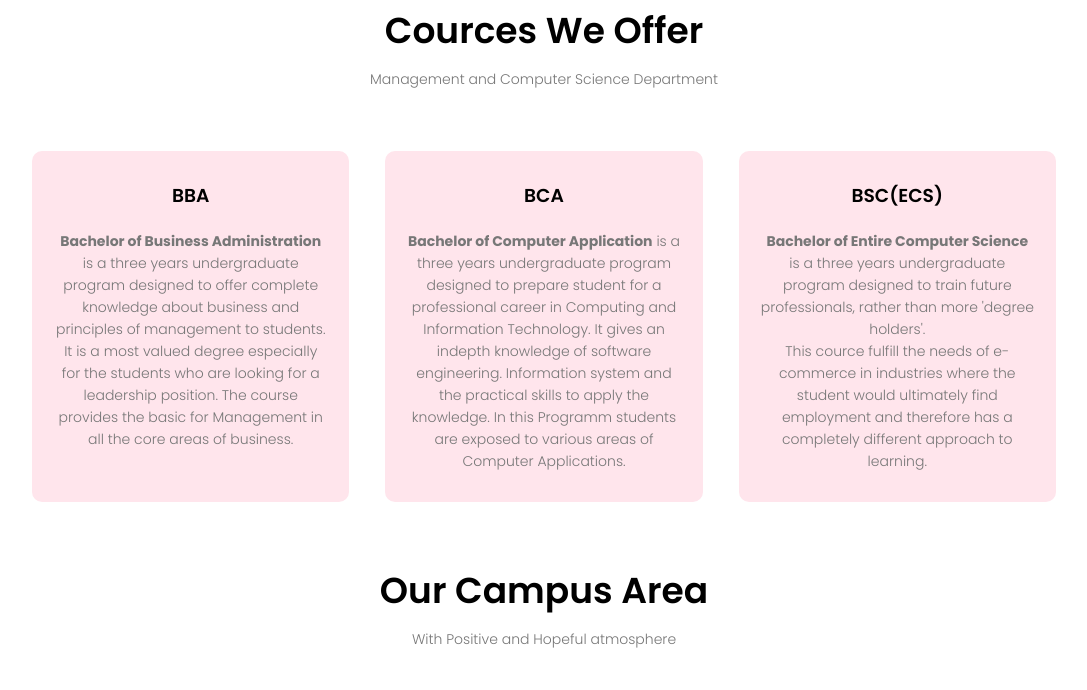
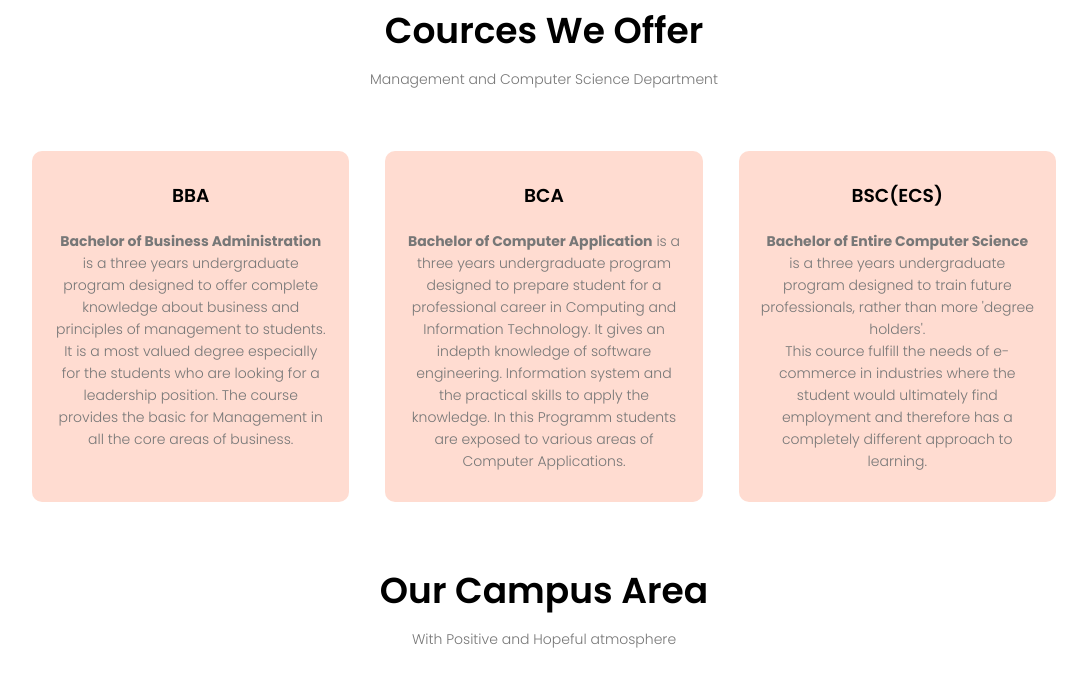
Before and after one commit to samwebsit/sanmcs.github.io, a plain HTML site: page index.html in a window 1280 px wide. Shown: the part 889-1579 px from the top of the page, without its empty margins (96-1183 px from the left). Drawn offline with Linux system fonts and the light colour scheme.

Commit message:
Update style.css

```diff
--- a/style.css
+++ b/style.css
@@ -112,7 +112,7 @@ p{
 }
 .course-col{
     flex-basis: 31%;
-    background: #FFE5EC ;
+    background:#FFDCD1;
     border-radius: 10px;
     margin-bottom: 5%;
     padding: 20px 12px;
```
